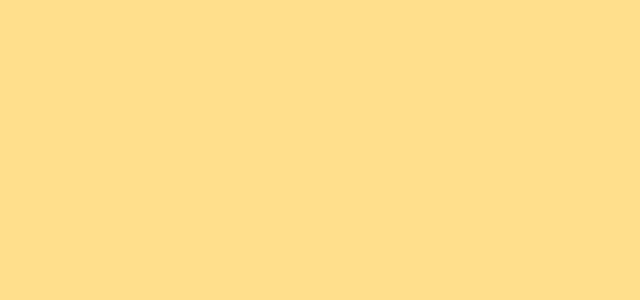
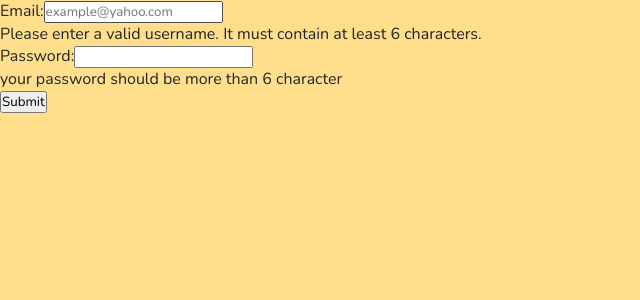
Before and after one commit to TailssTF/react-pizza-vite, a React (Vite) app: page /auth in a window 1280 px wide. Shown: the top 300 px of the page, without its empty margins (0-640 px from the left). Built offline with nearby package versions, Linux system fonts and the light colour scheme; no server answers.

Commit message:
feat: добавил логику авторизации

```diff
--- /dev/null
+++ b/src/API/api.auth.ts
@@ -0,0 +1,17 @@
+import { instance } from "./api.config.js";
+
+class AuthService {
+  login(email: string, password: string) {
+    return instance.post("/api/login", { email, password });
+  }
+
+  refreshToken() {
+    return instance.get("/api/refresh");
+  }
+
+  logout() {
+    return instance.post("/api/logout");
+  }
+}
+
+export default new AuthService();
--- /dev/null
+++ b/src/API/api.config.ts
@@ -0,0 +1,51 @@
+import axios from "axios";
+
+export const instance = axios.create({
+  // к запросу будет прикрепляться cookies
+  withCredentials: true,
+  baseURL: "https://jsonplaceholder.typicode.com/",
+});
+
+// создаем перехватчик запросов
+// который к каждому запросу добавляет accessToken из localStorage
+instance.interceptors.request.use((config) => {
+  config.headers.Authorization = `Bearer ${localStorage.getItem("token")}`;
+  return config;
+});
+
+// создаем перехватчик ответов
+// который в случае невалидного accessToken попытается его обновить
+// и переотправить запрос с обновленным accessToken
+instance.interceptors.response.use(
+  // в случае валидного accessToken ничего не делаем:
+  (config) => {
+    return config;
+  },
+  // в случае просроченного accessToken пытаемся его обновить:
+  async (error) => {
+    // предотвращаем зацикленный запрос, добавляя свойство _isRetry
+    const originalRequest = { ...error.config };
+    originalRequest._isRetry = true;
+    if (
+      // проверим, что ошибка именно из-за невалидного accessToken
+      error.response.status === 401 &&
+      // проверим, что запрос не повторный
+      error.config &&
+      !error.config._isRetry
+    ) {
+      try {
+        // запрос на обновление токенов
+        const resp = await instance.get("/api/refresh");
+        // сохраняем новый accessToken в localStorage
+        localStorage.setItem("token", resp.data.accessToken);
+        // переотправляем запрос с обновленным accessToken
+        return instance.request(originalRequest);
+      } catch (error) {
+        console.log("AUTH ERROR");
+      }
+    }
+    // на случай, если возникла другая ошибка (не связанная с авторизацией)
+    // пробросим эту ошибку
+    throw error;
+  }
+);
--- a/src/App.tsx
+++ b/src/App.tsx
@@ -1,4 +1,4 @@
-import { lazy } from "react";
+import { lazy, useEffect } from "react";
 import { Routes, Route } from "react-router-dom";
 
 import "./scss/app.scss";
@@ -7,6 +7,8 @@ import Home from "./pages/Home";
 import Auth from "./pages/Auth";
 import Register from "./pages/Register";
 import Reset from "./pages/Reset";
+import { useStores } from "./Store-context";
+import { observer } from "mobx-react-lite";
 
 const Cart = lazy(() => import(/* webpackChunkName: "Cart" */ "./pages/Cart"));
 const NotFound = lazy(
@@ -16,7 +18,15 @@ const PizzaDetails = lazy(
   () => import(/* webpackChunkName: "PizzaDetails" */ "./pages/PizzaDetails")
 );
 
-const App: React.FC = () => {
+const App: React.FC = observer(() => {
+  const {
+    AuthStore: { checkAuth },
+  } = useStores();
+
+  useEffect(() => {
+    checkAuth();
+  }, []);
+
   return (
     <Routes>
       <Route path="/" element={<MainLayout />}>
@@ -30,6 +40,6 @@ const App: React.FC = () => {
       <Route path="reset" element={<Reset />} />
     </Routes>
   );
-};
+});
 
 export default App;
--- a/src/pages/Auth.tsx
+++ b/src/pages/Auth.tsx
@@ -1,8 +1,60 @@
+import { ChangeEvent, FormEvent, useState } from "react";
+
 const Auth: React.FC = () => {
+  const [input, setInput] = useState({
+    username: "",
+    password: "",
+  });
+
+  const handleSubmitEvent = (event: FormEvent<HTMLFormElement>) => {
+    event.preventDefault();
+    if (input.username !== "" && input.password !== "") {
+      //dispatch action from hooks
+    }
+    alert("please provide a valid input");
+  };
+
+  const handleInput = (event: ChangeEvent<HTMLInputElement>) => {
+    const { name, value } = event.target;
+    setInput((prev) => ({
+      ...prev,
+      [name]: value,
+    }));
+  };
+
   return (
-    <div className="container">
-      <></>
-    </div>
+    <form onSubmit={handleSubmitEvent}>
+      <div className="form_control">
+        <label htmlFor="user-email">Email:</label>
+        <input
+          type="email"
+          id="user-email"
+          name="email"
+          placeholder="example@yahoo.com"
+          aria-describedby="user-email"
+          aria-invalid="false"
+          onChange={handleInput}
+        />
+        <div id="user-email" className="sr-only">
+          Please enter a valid username. It must contain at least 6 characters.
+        </div>
+      </div>
+      <div className="form_control">
+        <label htmlFor="password">Password:</label>
+        <input
+          type="password"
+          id="password"
+          name="password"
+          aria-describedby="user-password"
+          aria-invalid="false"
+          onChange={handleInput}
+        />
+        <div id="user-password" className="sr-only">
+          your password should be more than 6 character
+        </div>
+      </div>
+      <button className="btn-submit">Submit</button>
+    </form>
   );
 };
 
--- /dev/null
+++ b/src/stores/AuthStore.ts
@@ -0,0 +1,52 @@
+import { makeAutoObservable } from "mobx";
+import AuthService from "../API/api.auth";
+
+class AuthStore {
+  isAuth = false;
+  isAuthInProgress = false;
+
+  constructor() {
+    makeAutoObservable(this, {}, { autoBind: true });
+  }
+
+  *login(email: string, password: string) {
+    this.isAuthInProgress = true;
+    try {
+      const { data } = yield AuthService.login(email, password);
+      localStorage.setItem("token", data.accessToken);
+      this.isAuth = true;
+    } catch (err) {
+      console.log("login error");
+    } finally {
+      this.isAuthInProgress = false;
+    }
+  }
+
+  *checkAuth() {
+    this.isAuthInProgress = true;
+    try {
+      const { data } = yield AuthService.refreshToken();
+      localStorage.setItem("token", data.accessToken);
+      this.isAuth = true;
+    } catch (err) {
+      console.log("login error");
+    } finally {
+      this.isAuthInProgress = false;
+    }
+  }
+
+  *logout() {
+    this.isAuthInProgress = true;
+    try {
+      yield AuthService.logout();
+      this.isAuth = false;
+      localStorage.removeItem("token");
+    } catch (err) {
+      console.log("logout error");
+    } finally {
+      this.isAuthInProgress = false;
+    }
+  }
+}
+
+export default new AuthStore();
--- a/src/stores/Store.ts
+++ b/src/stores/Store.ts
@@ -1,11 +1,13 @@
 import FilterStore from "./FilterStore";
 import CartStore from "./CartStore";
 import PizzaStore from "./PizzaStore";
+import AuthStore from "./AuthStore";
 
 class Store {
   FilterStore = FilterStore;
   CartStore = CartStore;
   PizzaStore = PizzaStore;
+  AuthStore = AuthStore;
 }
 
 export default Store;
```
Also changed, not shown: src/components/PrivateRoute.tsx (added, +20 -0 lines).
